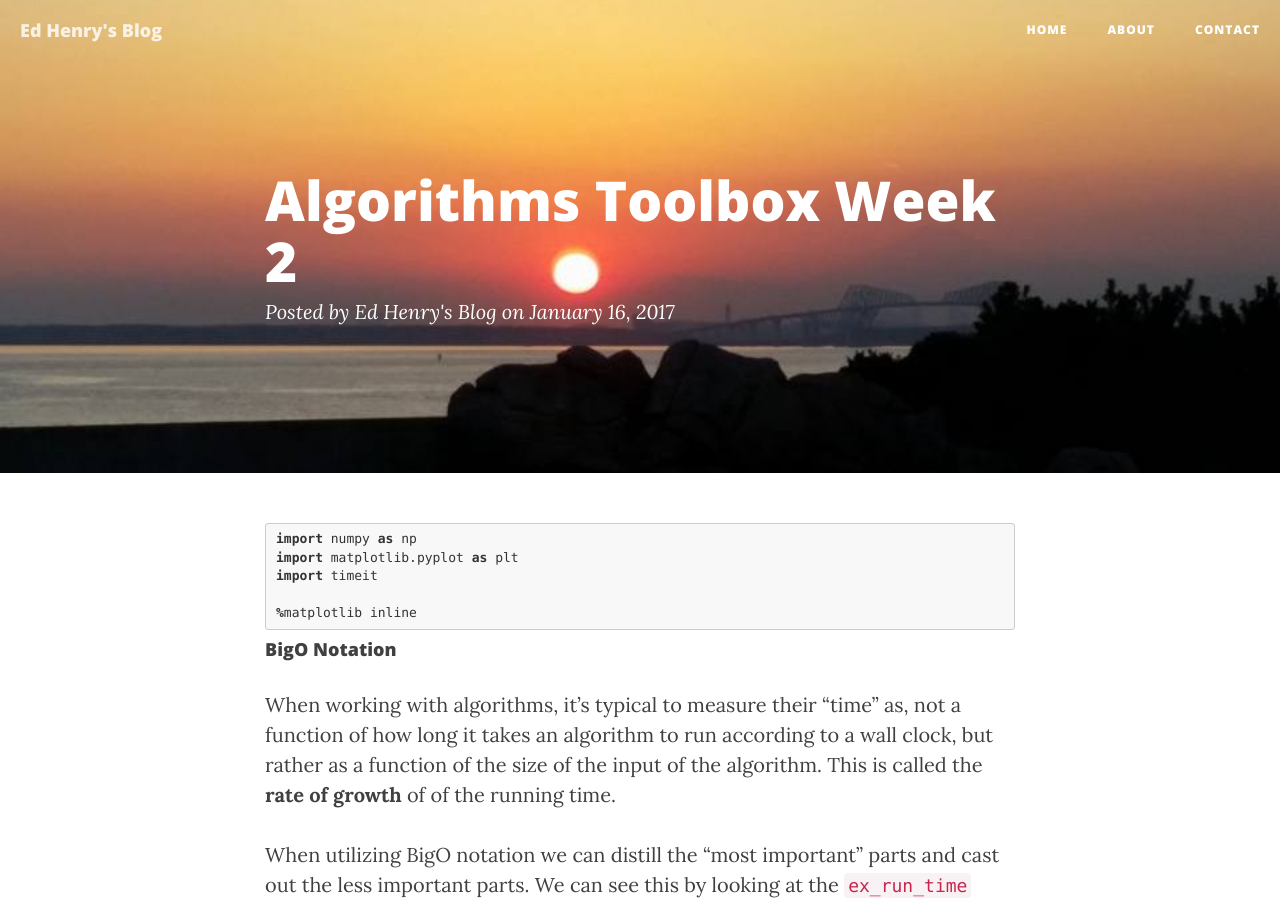
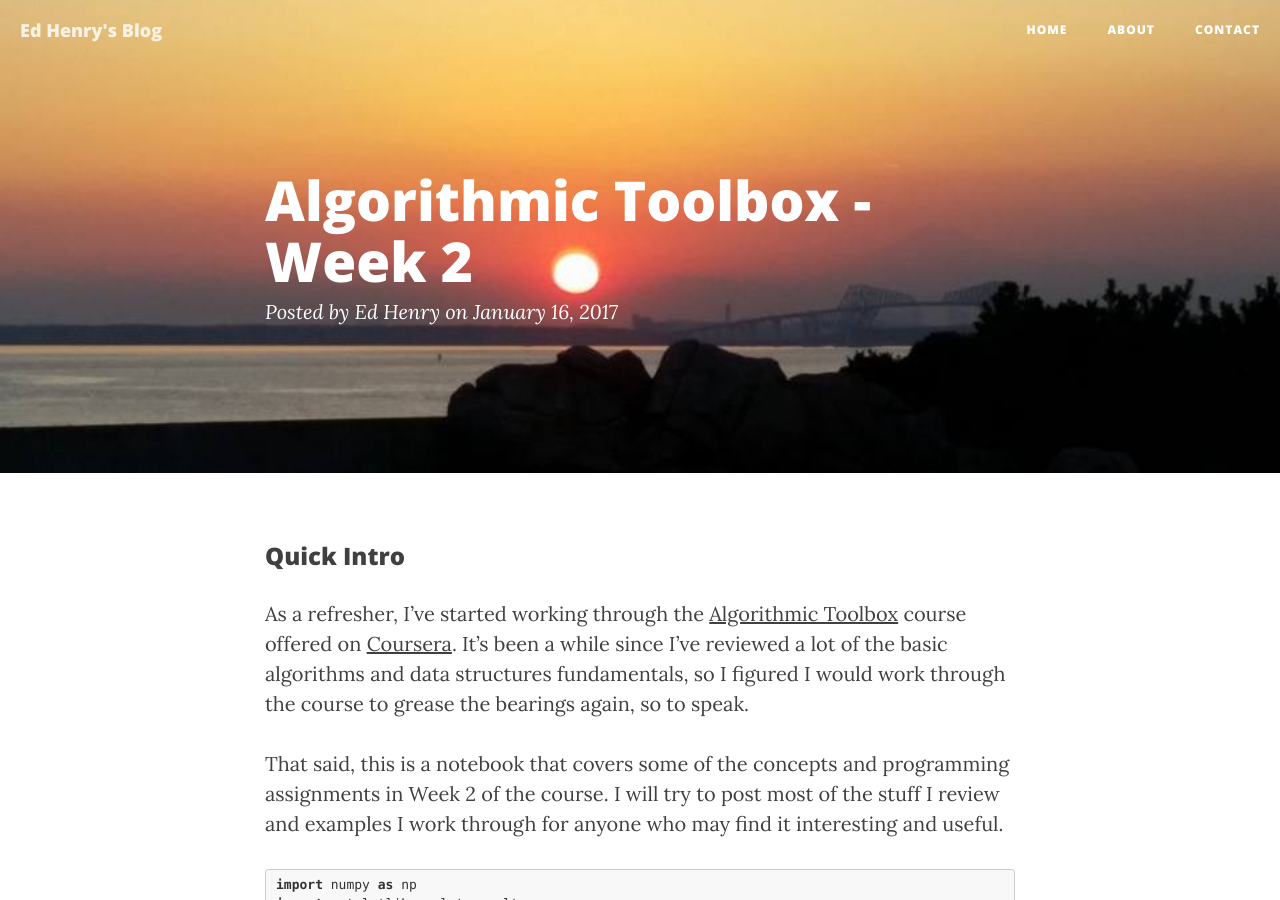
Before and after one commit to edhenry/edhenry.github.io, a Jekyll site: the page built from _posts/2017-01-16-Algorithms-Toolbox-Week 2.md, in a window 1280 px wide and 900 px high. Built offline with Jekyll 4.4.1, drawn with Linux system fonts in a browser that asks for light colours; nearby versions of some CDN libraries; our own code applies the rules of GitHub Pages for plain Markdown files; formulas are drawn with MathJax 3.

Commit message:
Added intro to post

````diff
--- a/_posts/2017-01-16-Algorithms-Toolbox-Week 2.md
+++ b/_posts/2017-01-16-Algorithms-Toolbox-Week 2.md
@@ -1,3 +1,15 @@
+---
+layout:     post
+title:      Algorithmic Toolbox - Week 2
+author:     Ed Henry
+tags: [Python, Algorithm, Coursera]
+---
+
+### Quick Intro
+
+As a refresher, I've started working through the [Algorithmic Toolbox](https://www.coursera.org/learn/algorithmic-toolbox) course offered on [Coursera](https://www.coursera.org/). It's been a while since I've reviewed a lot of the basic algorithms and data structures fundamentals, so I figured I would work through the course to grease the bearings again, so to speak.
+
+That said, this is a notebook that covers some of the concepts and programming assignments in Week 2 of the course. I will try to post most of the stuff I review and examples I work through for anyone who may find it interesting and useful.
 
 
 ```python
````
Also changed, not shown: 1 other file.
